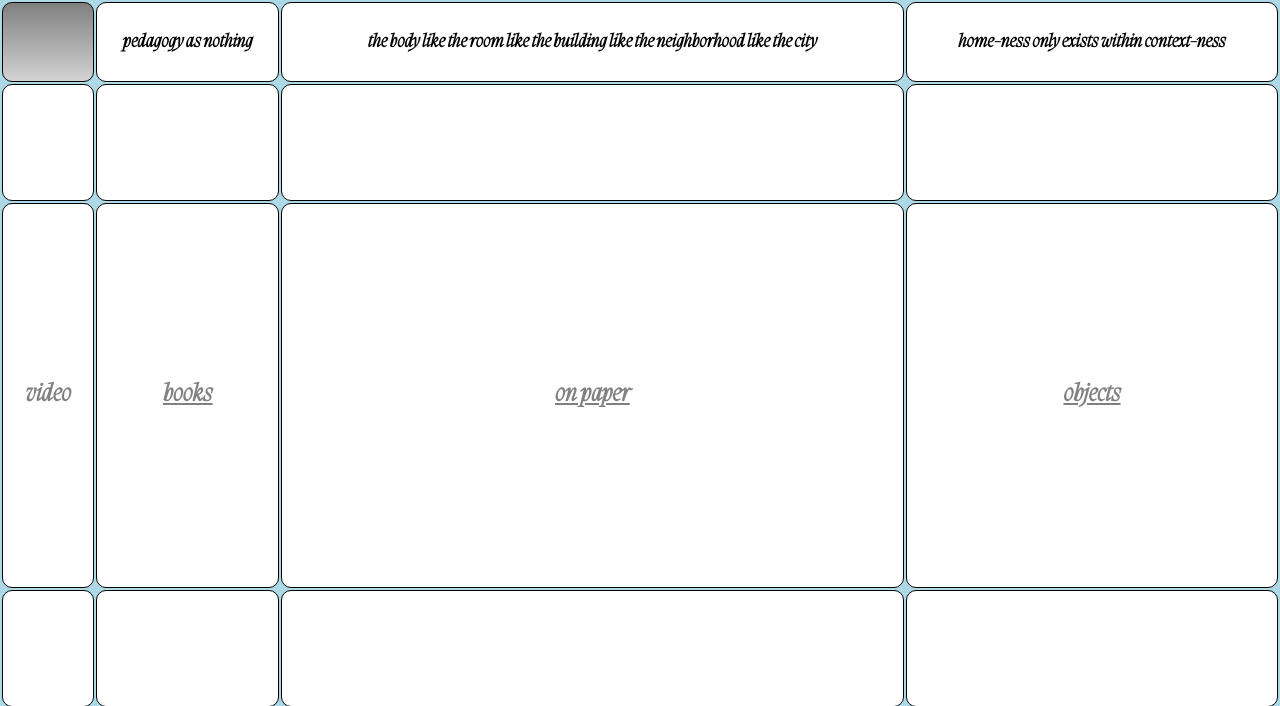
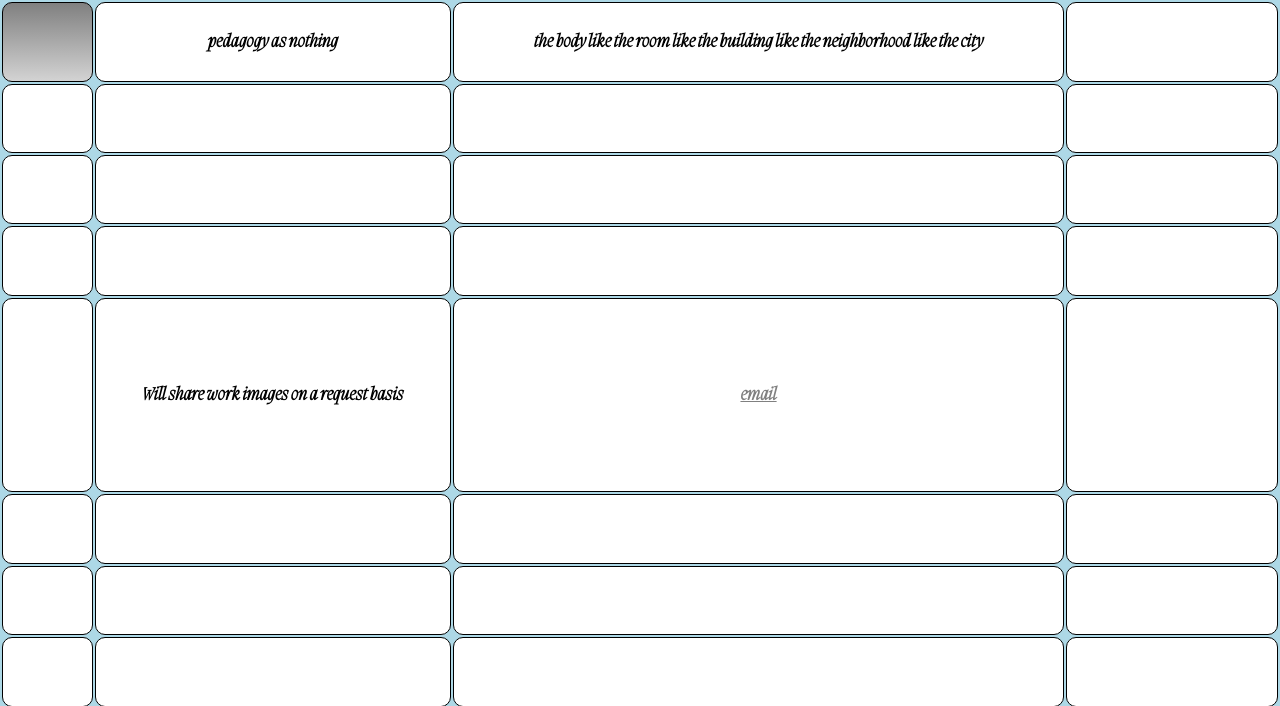
Before and after one commit to catalograisonne/godforless.github.io, a plain HTML site: page index.html in a window 1280 px wide. Shown: the top 706 px of the page. Drawn offline with nearby package versions, Linux system fonts and the light colour scheme; a script that the page names is missing; files whose address does not match are found by name.

Commit message:
Update index.html

```diff
--- a/index.html
+++ b/index.html
@@ -26,7 +26,7 @@
           <th id="hello" onclick="typeWriter()"></th>
           <th style="font-size: 18px;">pedagogy as nothing</th>
           <th  style="font-size: 18px;">the body like the room like the building like the neighborhood like the city</th>
-          <th style="font-size: 18px;">home-ness only exists within context-ness</th>
+          <th style="font-size: 18px;"></th>
         </tr>
 
 
@@ -39,24 +39,52 @@
           <th ></th>
           <th ></th>
         </tr>
+      <tr>
+          <th >
+          </th>
+           <th >
+          </th>
+          <th ></th>
+          <th ></th>
+        </tr>
+
+      <tr>
+          <th >
+          </th>
+           <th >
+          </th>
+          <th ></th>
+          <th ></th>
+        </tr>
 
 
-
-       <tr>
-        <th style="font-size: 24px;"> <a >video</a>
-        </th>
-
-        <th style="font-size: 24px;"> <a href="./work/2025_knepley_books.pdf"
-  >books</a>
-        </th>
-        <th style="font-size: 24px;">
-          <a href="./work/2025_knepley_works_on_paper.pdf"> <span> on paper </span> </a>
-        </th>
-       <th style="font-size: 24px;">
-          <a href="./work/2025_knepley_objects.pdf"> <span> objects </span> </a>
-        </th>
+<tr>
+          <th >
+          </th>
+                    <th style="font-size: 18px;" >Will share work images on a request basis</th>
+                           <th style="font-size: 18px;" > <a href= "mailto:alknepley@hotmail.com">email</a></th>
+           <th >
+          </th>
 
 
+        </tr>
+
+
+      <tr>
+          <th >
+          </th>
+           <th >
+          </th>
+          <th ></th>
+          <th ></th>
+        </tr>
+      <tr>
+          <th >
+          </th>
+           <th >
+          </th>
+          <th ></th>
+          <th ></th>
         </tr>
 
 
```
